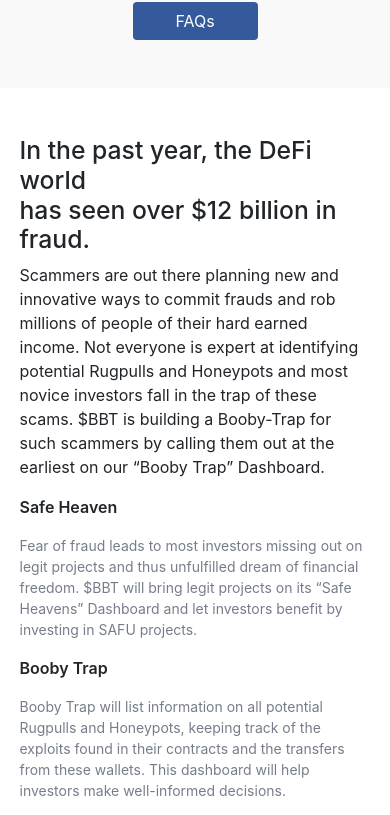
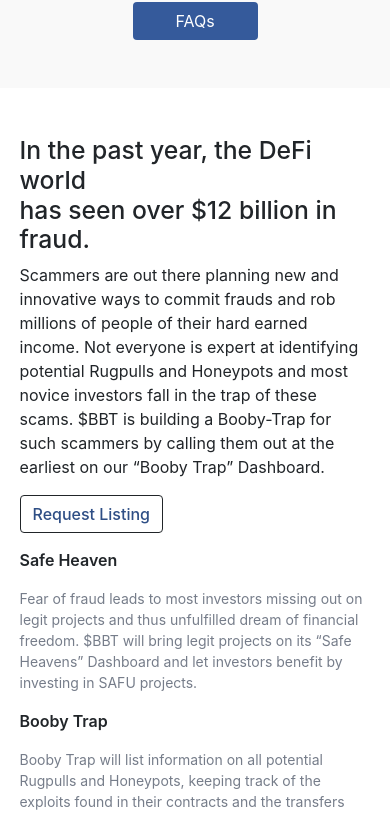
Before and after one commit to BoobyTrapBSC/frontend, a React (Create React App) app: page / in a window 390 px wide. Shown: the part 3604-4419 px from the top of the page. Built offline with nearby package versions, Linux system fonts and the light colour scheme.

Commit message:
btn-listing-email-updated

```diff
--- a/src/App.css
+++ b/src/App.css
@@ -164,6 +164,12 @@
 }
 .defi-desc {
   width: 50%;
+}
+#defiloss-cont .btn{
+  position: absolute;
+  font-weight: 500;
+  right: -55%;
+  top: 25px;
 }
 .defi-desc p:nth-child(1) {
   font-size: 16px;
--- a/src/component/Defiloss.js
+++ b/src/component/Defiloss.js
@@ -4,9 +4,10 @@ import defibg from '../images/graphic_dashboard.png'
 export default function Defiloss() {
     return (
         <div id='defiloss-cont' className='text-start py-5 mx-auto'>
-            <div className="defi-main px-0">
+            <div className="defi-main px-0 position-relative">
                 <h2>In the past year, the DeFi world<br/>has seen over $12 billion in fraud.</h2>
                 <p>Scammers are out there planning new and innovative ways to commit frauds and rob millions of people of their hard earned income. Not everyone is expert at identifying potential Rugpulls and Honeypots and most novice investors fall in the trap of these scams. $BBT is building a Booby-Trap for such scammers by calling them out at the earliest on our “Booby Trap” Dashboard.</p>
+                <a className="btn btn-outline-dark" href="https://bit.ly/34hqxDY" target="_blank" rel="noreferrer">Request Listing</a>
             </div>
             <div className="container secondary-cont px-0 pt-0" style={{display:"flex",}}>
                 <div className="col">
--- a/src/component/Footer.js
+++ b/src/component/Footer.js
@@ -29,6 +29,7 @@ export default function Footer() {
               <FaTwitter size={25} className="text-light mx-3" />
             </a>
           </div>
+            <p className="mt-3 mb-0">Email: <a className="text-decoration-none" style={{color:"#fff", fontWeight:"500"}} href="mailto:info@boobytrap.live">info@boobytrap.live</a></p>
         </div>
         <div className="f-graphic">
           <img src={fGraphic} alt="" />
--- a/src/index.css
+++ b/src/index.css
@@ -56,6 +56,9 @@ button:focus, button:active{
     width: 90%;
     margin: auto;
   }
+  #defiloss-cont .btn{
+    right: -10% !important;
+  }
   .patternImg{
     width: 90% !important;
   }
@@ -92,6 +95,12 @@ button:focus, button:active{
   }
   #hero-container{
     height: 60vh !important;
+  }
+  #defiloss-cont .btn{
+    position: relative !important;
+    top: 0 !important;
+    right: 0 !important;
+    margin-bottom: 15px;
   }
   .footer-main{
     flex-direction: column;
```
